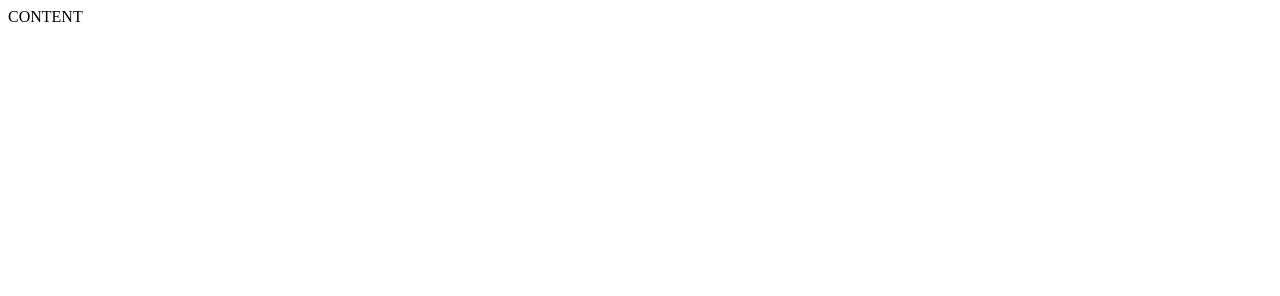
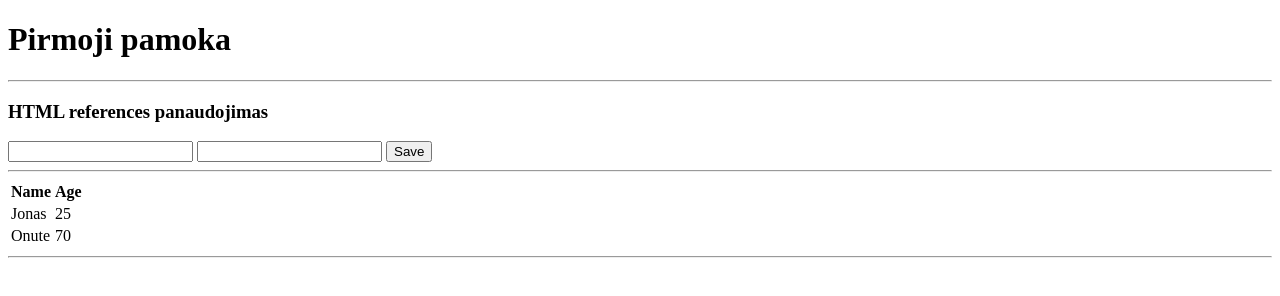
Before and after one commit to simonasablinaite/demo, a website: page index.html in a window 1280 px wide. Drawn offline with Linux system fonts and the light colour scheme.

Commit message:
use of html references

```diff
--- a/index.html
+++ b/index.html
@@ -8,7 +8,33 @@
    <title>Demo</title>
 
 </head>
+
 <body>
-   CONTENT
+   <h1>Pirmoji pamoka</h1>
+   <hr>
+
+   <h3>HTML references panaudojimas</h3>
+   <label>
+      <input class="input" type="text">
+      <input class="input" type="number">
+      <button>Save</button>
+   </label>
+   <hr>
+
+   <table>
+      <tr>
+         <th>Name</th>
+         <th>Age</th>
+      </tr>
+      <tr>
+         <td>Jonas</th>
+         <td>25</th>
+      </tr>
+      <tr>
+         <td>Onute</th>
+         <td>70</th>
+      </tr>
+   </table>
+   <hr>
 </body>
 </html>
```
